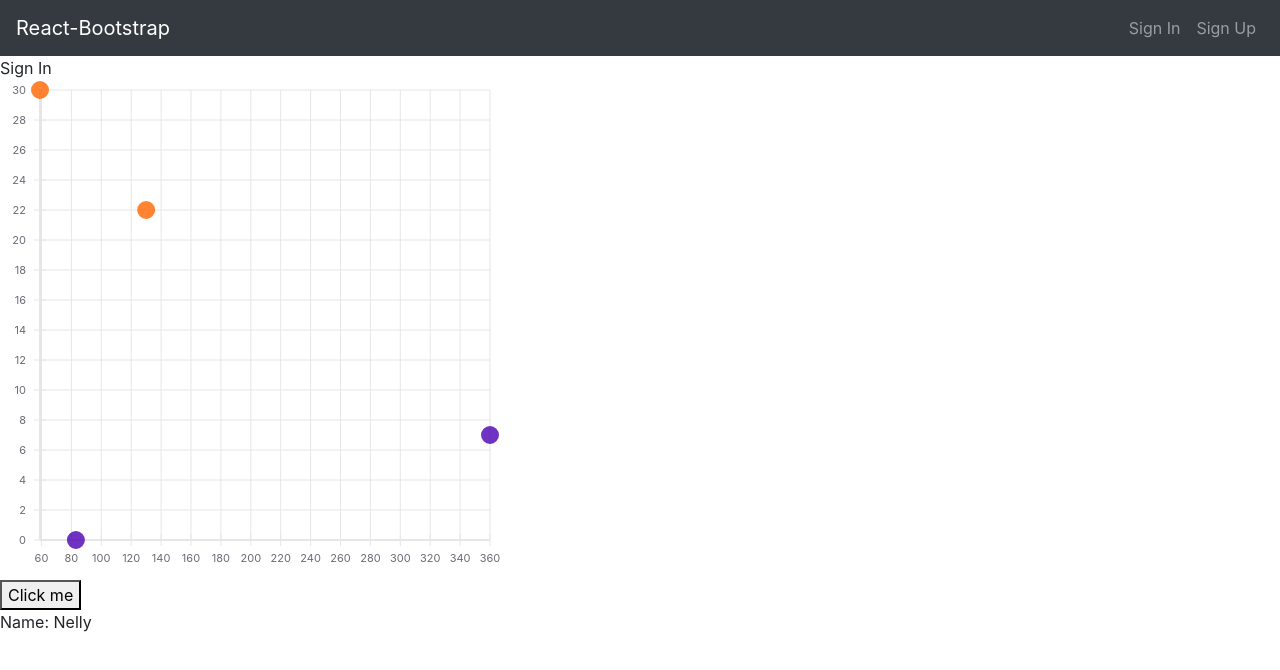
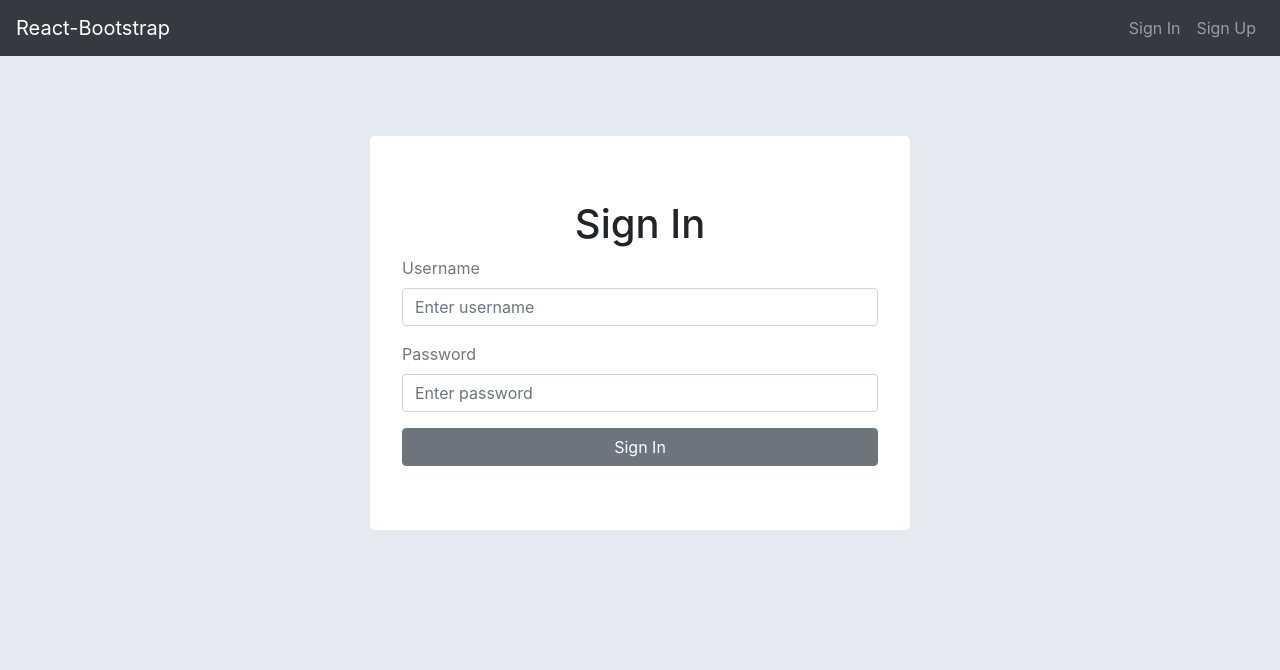
Before and after one commit to YolandaKok/undergraduate-thesis, a React (Create React App) app in the folder src/main/webapp/: page /signin in a window 1280 px wide. Shown: the top 670 px of the page. Built offline with nearby package versions, Linux system fonts and the light colour scheme.

Commit message:
save token to local storage

```diff
--- a/src/main/webapp/src/components/register/SignIn.jsx
+++ b/src/main/webapp/src/components/register/SignIn.jsx
@@ -1,16 +1,80 @@
 import React, {Component, Fragment} from 'react';
 import NavBar from "../navigation/NavBar";
 import Knapsack from "../algorithms/Knapsack";
+import {Button, Col, Container, Form, Row} from "react-bootstrap";
+import styles from "../../static/signup.module.css";
+import Jumbotron from "react-bootstrap/Jumbotron";
+const axios = require('axios');
 
 export class SignIn extends Component {
+    constructor(props) {
+        super(props);
+        this.state = {
+            username: '',
+            password: ''
+        };
+        this.handleSubmit = this.handleSubmit.bind(this);
+        this.handlePostChange = this.handlePostChange.bind(this);
+    }
+
+    componentDidMount() {
+        document.body.style.background = "#E5E9F2";
+    }
+
+    shouldComponentUpdate(nextProps, nextState) {
+        return false;
+    }
+
+    handleSubmit (event) {
+        event.preventDefault();
+        axios.post(SERVICE_URL + '/login', {
+            "username": this.state.username,
+            "password": this.state.password
+        }).then((response) => {
+            console.log("loggedIn");
+            console.log(response.headers.authorization);
+            localStorage.setItem('authorization', response.headers.authorization);
+        }, (error) => {
+            console.log(error);
+        });
+    }
+
+    handlePostChange(event) {
+        let nam = event.target.name;
+        let val = event.target.value;
+        this.setState({[nam]: val});
+        console.log(this.state);
+    }
+
     render() {
         return (
             <Fragment>
+                <div></div>
                 <NavBar/>
-                <div>
-                    Sign In
-                </div>
-                <Knapsack/>
+                <Container>
+                    <Row className={styles.formMargin}>
+                        <Col xs={0} sm={0} md={2} lg={3}></Col>
+                        <Col xs={12} sm={12} md={8} lg={6}>
+                            <Jumbotron className={styles.jumbotronStyle}>
+                                <Form>
+                                    <h1 className="text-center">Sign In</h1>
+                                    <Form.Group>
+                                        <Form.Label className={styles.formFont}>Username</Form.Label>
+                                        <Form.Control placeholder="Enter username" onChange={this.handlePostChange} name="username"></Form.Control>
+                                    </Form.Group>
+                                    <Form.Group>
+                                        <Form.Label className={styles.formFont}>Password</Form.Label>
+                                        <Form.Control placeholder="Enter password" onChange={this.handlePostChange} name="password" type="password"></Form.Control>
+                                    </Form.Group>
+                                    <Button onClick={this.handleSubmit} variant="secondary" type="submit" block>
+                                        Sign In
+                                    </Button>
+                                </Form>
+                            </Jumbotron>
+                        </Col>
+                        <Col xs={0} sm={0} md={2} lg={3}></Col>
+                    </Row>
+                </Container>
             </Fragment>
         );
     }
--- a/src/main/webapp/src/components/register/SignUp.jsx
+++ b/src/main/webapp/src/components/register/SignUp.jsx
@@ -79,19 +79,19 @@ export class SignUp extends Component {
                                         <Form.Control placeholder="Enter username" onChange={this.handlePostChange} name="username"></Form.Control>
                                     </Form.Group>
                                     <Form.Group>
-                                        <Form.Label>Email</Form.Label>
+                                        <Form.Label className={styles.formFont}>Email</Form.Label>
                                         <Form.Control placeholder="Enter email" onChange={this.handlePostChange} name="email"></Form.Control>
                                     </Form.Group>
                                     <Form.Group>
-                                        <Form.Label>Password</Form.Label>
+                                        <Form.Label className={styles.formFont}>Password</Form.Label>
                                         <Form.Control placeholder="Enter password" onChange={this.handlePostChange} name="password"></Form.Control>
                                     </Form.Group>
                                     <Form.Group>
-                                        <Form.Label>Repeat Password</Form.Label>
+                                        <Form.Label className={styles.formFont}>Repeat Password</Form.Label>
                                         <Form.Control placeholder="Repeat Password"></Form.Control>
                                     </Form.Group>
-                                    <Button onClick={this.handleSubmit} variant="primary" type="submit" block>
-                                        Submit
+                                    <Button onClick={this.handleSubmit} variant="secondary" type="submit" block>
+                                        Sign Up
                                     </Button>
                                 </Form>
                             </Jumbotron>
--- a/src/main/webapp/src/static/signup.module.css
+++ b/src/main/webapp/src/static/signup.module.css
@@ -1,5 +1,5 @@
 .formFont {
-  color: lightgray;
+  color: #767676;
 }
 
 .formMargin {
--- a/src/main/webapp/src/styles/components/signup.css
+++ b/src/main/webapp/src/styles/components/signup.css
@@ -1,7 +1,3 @@
-.form-font {
-  color: lightgray;
-}
-
 .form-margin {
   margin-top: 80px;
 }
```
